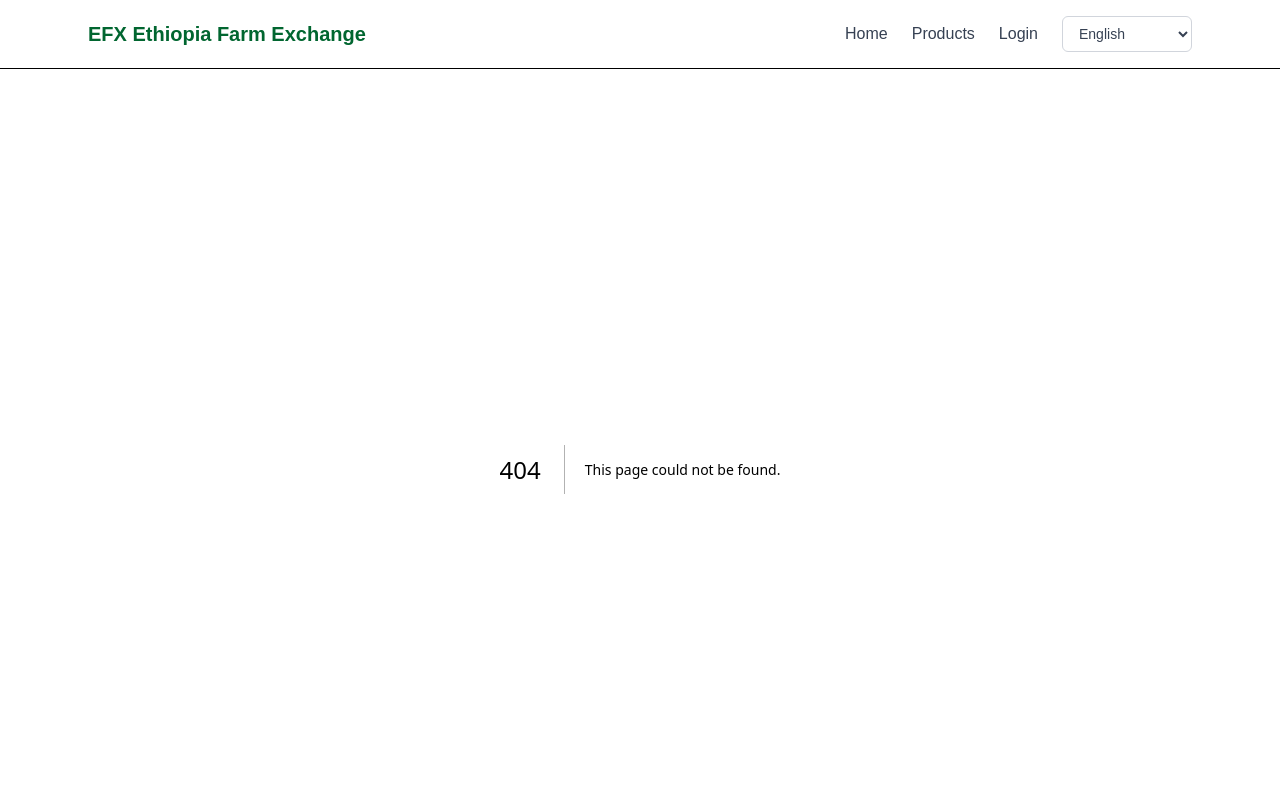
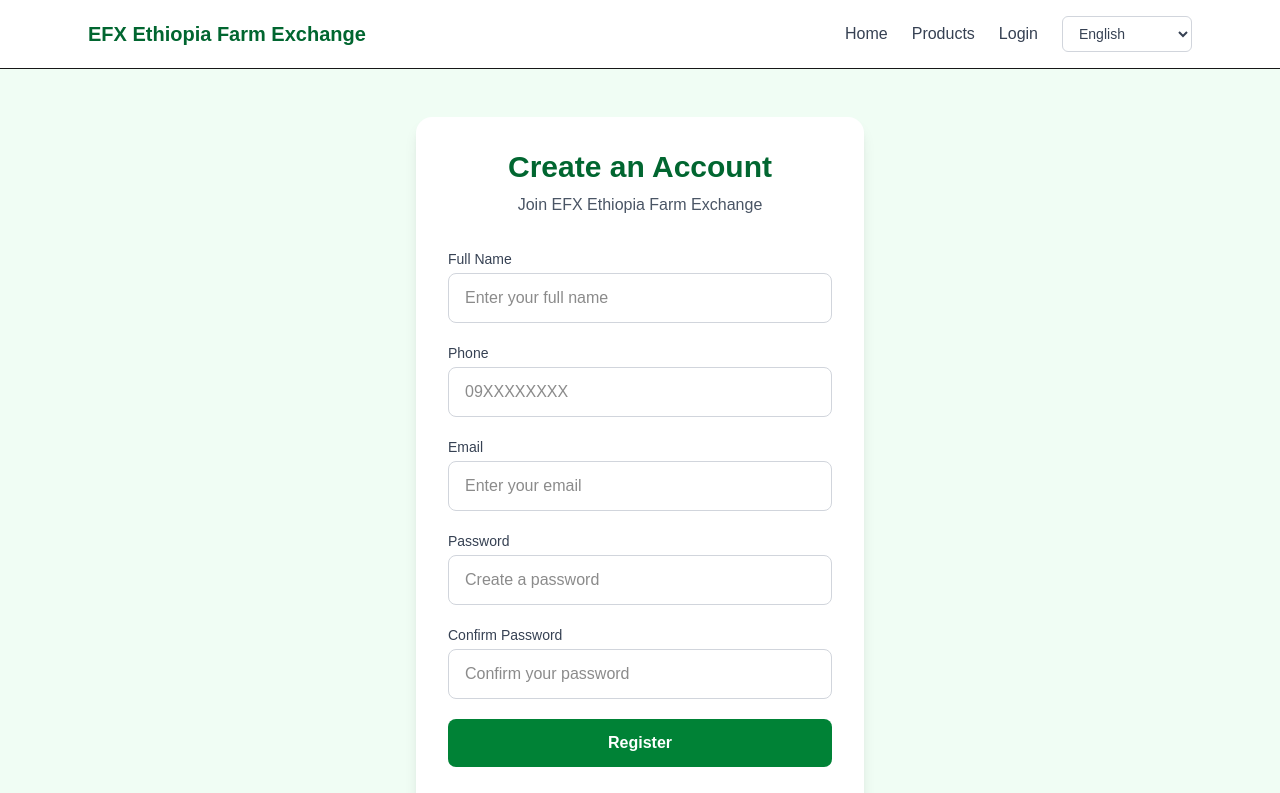
Before and after one commit to ifaadaadhooengineer20252018-design/efx, a Next.js app in the folder frontend/: page /register in a window 1280 px wide. Before the commit this address had no page. Shown: the top 793 px of the page. Built offline with nearby package versions, Linux system fonts and the light colour scheme; no server answers.

Commit message:
Add frontend registration page

```diff
--- /dev/null
+++ b/frontend/app/register/page.tsx
@@ -0,0 +1,236 @@
+"use client";
+
+import { FormEvent, useState } from "react";
+import { useRouter } from "next/navigation";
+
+const API_URL =
+  process.env.NEXT_PUBLIC_API_URL ||
+  "https://efx-backend.onrender.com";
+
+export default function RegisterPage() {
+  const router = useRouter();
+
+  const [fullName, setFullName] = useState("");
+  const [phone, setPhone] = useState("");
+  const [email, setEmail] = useState("");
+  const [password, setPassword] = useState("");
+  const [confirmPassword, setConfirmPassword] = useState("");
+
+  const [loading, setLoading] = useState(false);
+  const [error, setError] = useState("");
+  const [success, setSuccess] = useState("");
+
+  const handleRegister = async (e: FormEvent<HTMLFormElement>) => {
+    e.preventDefault();
+
+    setError("");
+    setSuccess("");
+
+    if (!fullName || !phone || !email || !password || !confirmPassword) {
+      setError("Please fill in all fields.");
+      return;
+    }
+
+    if (password !== confirmPassword) {
+      setError("Passwords do not match.");
+      return;
+    }
+
+    if (password.length < 6) {
+      setError("Password must be at least 6 characters.");
+      return;
+    }
+
+    try {
+      setLoading(true);
+
+      const response = await fetch(`${API_URL}/register`, {
+        method: "POST",
+        headers: {
+          "Content-Type": "application/json",
+        },
+        body: JSON.stringify({
+          full_name: fullName,
+          phone: phone,
+          email: email,
+          password: password,
+        }),
+      });
+
+      const data = await response.json();
+
+      if (!response.ok) {
+        throw new Error(data.detail || "Registration failed.");
+      }
+
+      setSuccess("Registration successful! Redirecting to login...");
+
+      setFullName("");
+      setPhone("");
+      setEmail("");
+      setPassword("");
+      setConfirmPassword("");
+
+      setTimeout(() => {
+        router.push("/login");
+      }, 1500);
+    } catch (err) {
+      if (err instanceof Error) {
+        setError(err.message);
+      } else {
+        setError("Something went wrong. Please try again.");
+      }
+    } finally {
+      setLoading(false);
+    }
+  };
+
+  return (
+    <main className="min-h-screen bg-green-50 px-4 py-12">
+      <div className="mx-auto max-w-md">
+        <div className="rounded-2xl bg-white p-8 shadow-lg">
+          <div className="mb-8 text-center">
+            <h1 className="text-3xl font-bold text-green-800">
+              Create an Account
+            </h1>
+
+            <p className="mt-2 text-gray-600">
+              Join EFX Ethiopia Farm Exchange
+            </p>
+          </div>
+
+          {error && (
+            <div className="mb-5 rounded-lg border border-red-200 bg-red-50 p-3 text-sm text-red-700">
+              {error}
+            </div>
+          )}
+
+          {success && (
+            <div className="mb-5 rounded-lg border border-green-200 bg-green-50 p-3 text-sm text-green-700">
+              {success}
+            </div>
+          )}
+
+          <form onSubmit={handleRegister} className="space-y-5">
+            <div>
+              <label
+                htmlFor="fullName"
+                className="mb-1 block text-sm font-medium text-gray-700"
+              >
+                Full Name
+              </label>
+
+              <input
+                id="fullName"
+                type="text"
+                value={fullName}
+                onChange={(e) => setFullName(e.target.value)}
+                placeholder="Enter your full name"
+                className="w-full rounded-lg border border-gray-300 px-4 py-3 outline-none focus:border-green-600"
+              />
+            </div>
+
+            <div>
+              <label
+                htmlFor="phone"
+                className="mb-1 block text-sm font-medium text-gray-700"
+              >
+                Phone
+              </label>
+
+              <input
+                id="phone"
+                type="tel"
+                value={phone}
+                onChange={(e) => setPhone(e.target.value)}
+                placeholder="09XXXXXXXX"
+                className="w-full rounded-lg border border-gray-300 px-4 py-3 outline-none focus:border-green-600"
+              />
+            </div>
+
+            <div>
+              <label
+                htmlFor="email"
+                className="mb-1 block text-sm font-medium text-gray-700"
+              >
+                Email
+              </label>
+
+              <input
+                id="email"
+                type="email"
+                value={email}
+                onChange={(e) => setEmail(e.target.value)}
+                placeholder="Enter your email"
+                className="w-full rounded-lg border border-gray-300 px-4 py-3 outline-none focus:border-green-600"
+              />
+            </div>
+
+            <div>
+              <label
+                htmlFor="password"
+                className="mb-1 block text-sm font-medium text-gray-700"
+              >
+                Password
+              </label>
+
+              <input
+                id="password"
+                type="password"
+                value={password}
+                onChange={(e) => setPassword(e.target.value)}
+                placeholder="Create a password"
+                className="w-full rounded-lg border border-gray-300 px-4 py-3 outline-none focus:border-green-600"
+              />
+            </div>
+
+            <div>
+              <label
+                htmlFor="confirmPassword"
+                className="mb-1 block text-sm font-medium text-gray-700"
+              >
+                Confirm Password
+              </label>
+
+              <input
+                id="confirmPassword"
+                type="password"
+                value={confirmPassword}
+                onChange={(e) => setConfirmPassword(e.target.value)}
+                placeholder="Confirm your password"
+                className="w-full rounded-lg border border-gray-300 px-4 py-3 outline-none focus:border-green-600"
+              />
+            </div>
+
+            <button
+              type="submit"
+              disabled={loading}
+              className="w-full rounded-lg bg-green-700 px-4 py-3 font-semibold text-white transition hover:bg-green-800 disabled:cursor-not-allowed disabled:bg-gray-400"
+            >
+              {loading ? "Creating Account..." : "Register"}
+            </button>
+          </form>
+
+          <div className="mt-6 text-center text-sm text-gray-600">
+            Already have an account?{" "}
+            <a
+              href="/login"
+              className="font-semibold text-green-700 hover:underline"
+            >
+              Login
+            </a>
+          </div>
+
+          <div className="mt-4 text-center">
+            <a
+              href="/"
+              className="text-sm text-gray-500 hover:text-green-700"
+            >
+              ← Back to Home
+            </a>
+          </div>
+        </div>
+      </div>
+    </main>
+  );
+}
```
